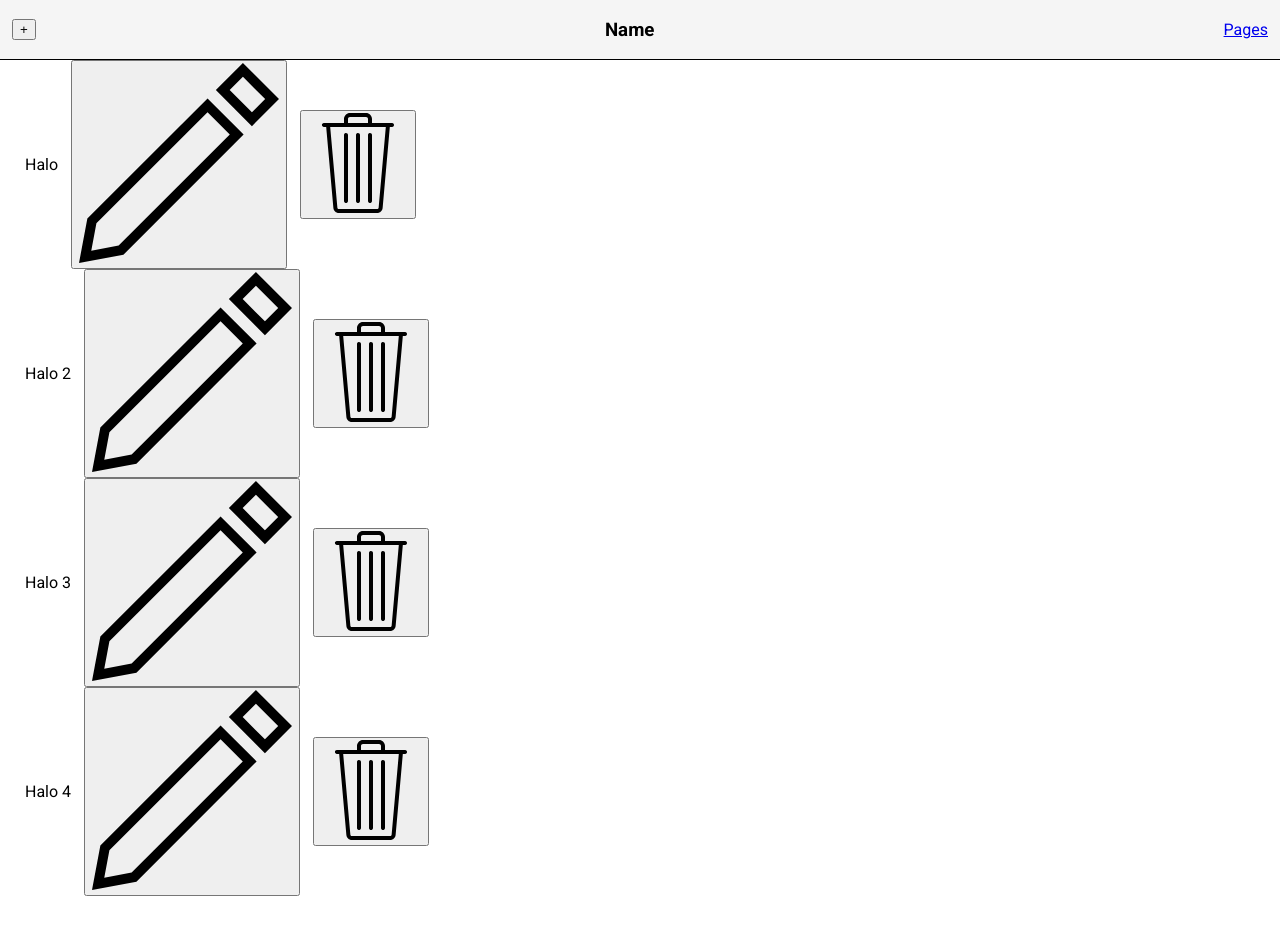
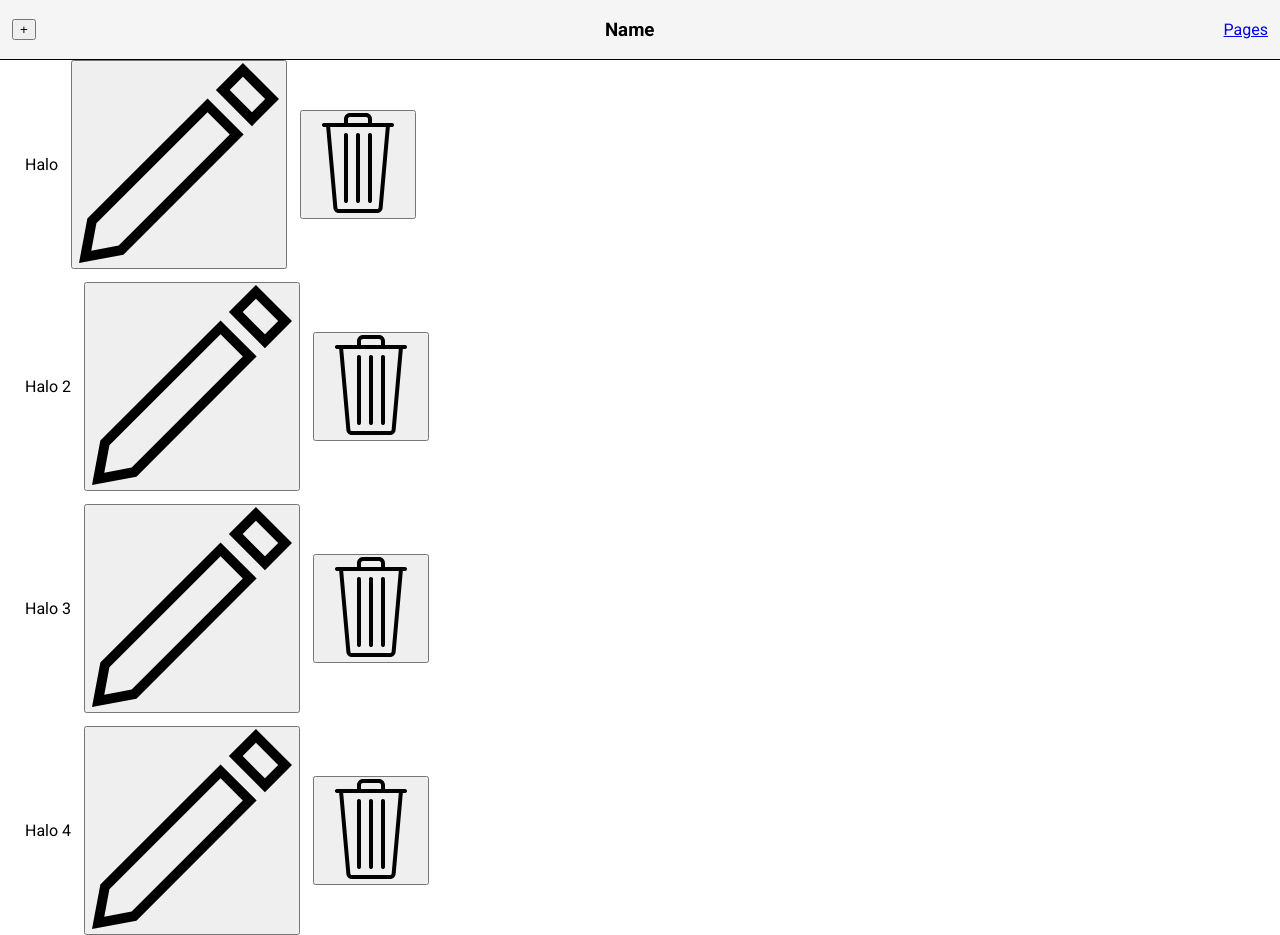
Before and after one commit to lekcik/websiteBuilder, a React (Vite) app in the folder websiteBuilder/: page /builder in a window 1280 px wide. Before the commit the page ends 896 px from the top, so only its background shows below. Built offline with nearby package versions, Linux system fonts and the light colour scheme.

Commit message:
flex container added

```diff
--- a/websiteBuilder/src/components/UI/pagePrev.css
+++ b/websiteBuilder/src/components/UI/pagePrev.css
@@ -3,6 +3,13 @@
 
     display: flex;
     min-height: 100vh;
+}
+
+section.pagePrev section.pageElements {
+    flex: 1;
+    display: flex;
+    flex-direction: column;
+    gap: var(--gap-index);
 }
 
 section.pagePrev section.elementContainer {
```
